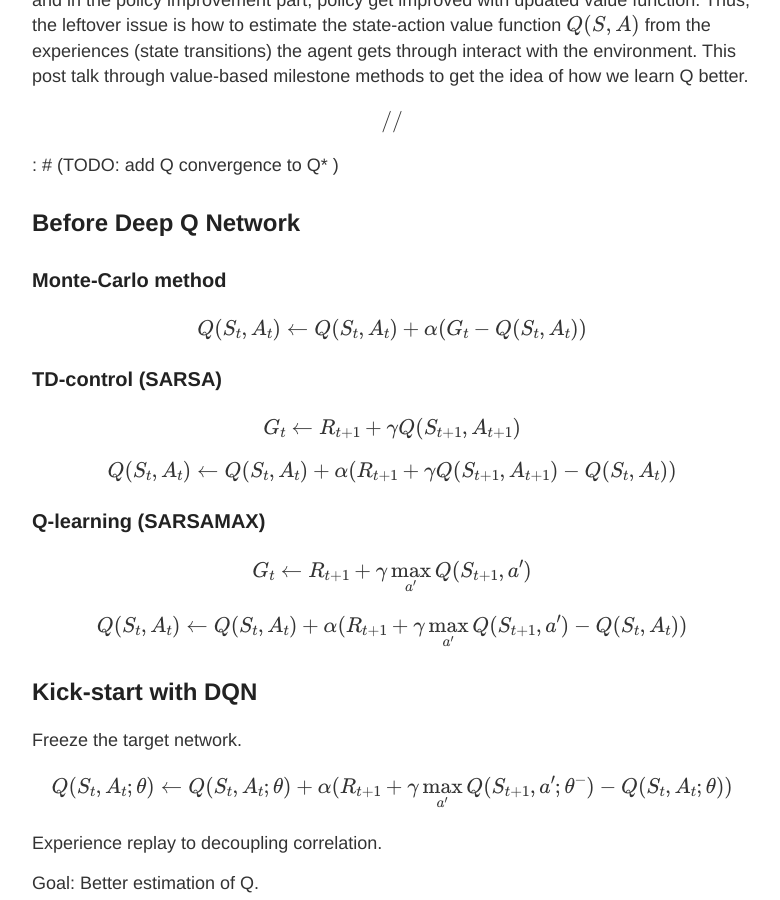
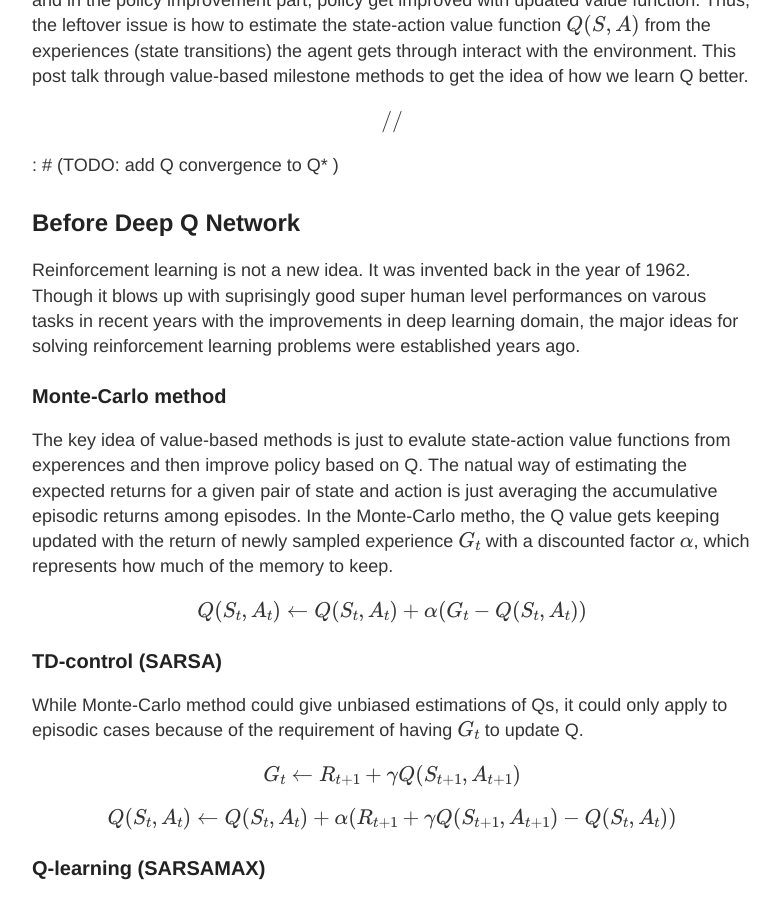
Before and after one commit to jionglearningzhang/jionglearningzhang.github.io, a Jekyll site: the page built from _posts/2019-04-08-on-the-way-of-Q-learning.md, in a window 1280 px wide and 900 px high, scrolled down 1421 px. Shown: the whole window, without its empty margins (248-1028 px from the left). Built offline with Jekyll 4.4.1, drawn with Linux system fonts in a browser that asks for light colours; formulas are drawn with MathJax 3.

Commit message:
qlearning

```diff
--- a/_posts/2019-04-08-on-the-way-of-Q-learning.md
+++ b/_posts/2019-04-08-on-the-way-of-Q-learning.md
@@ -21,11 +21,15 @@ The goal of reinforcement learning is to establish a policy, based on which to s
 
 ## Before Deep Q Network
 
+Reinforcement learning is not a new idea. It was invented back in the year of 1962. Though it blows up with suprisingly good super human level performances on varous tasks in recent years with the improvements in deep learning domain, the major ideas for solving reinforcement learning problems were established years ago.
+
 ### Monte-Carlo method
+The key idea of value-based methods is just to evalute state-action value functions from experences and then improve policy based on Q. The natual way of estimating the expected returns for a given pair of state and action is just averaging the accumulative episodic returns among episodes. In the Monte-Carlo metho, the Q value gets keeping updated with the return of newly sampled experience $G_t$ with a discounted factor $\alpha$, which represents how much of the memory to keep.
 
 $$Q(S_t, A_t) \leftarrow Q(S_t, A_t) + \alpha (G_t - Q(S_t, A_t))$$
 
 ### TD-control (SARSA)
+While Monte-Carlo method could give unbiased estimations of Qs, it could only apply to episodic cases because of the requirement of having $G_t$ to update Q.
 
 $$ G_t \leftarrow R_{t+1} + \gamma Q(S_{t+1},A_{t+1}) $$
 
```
